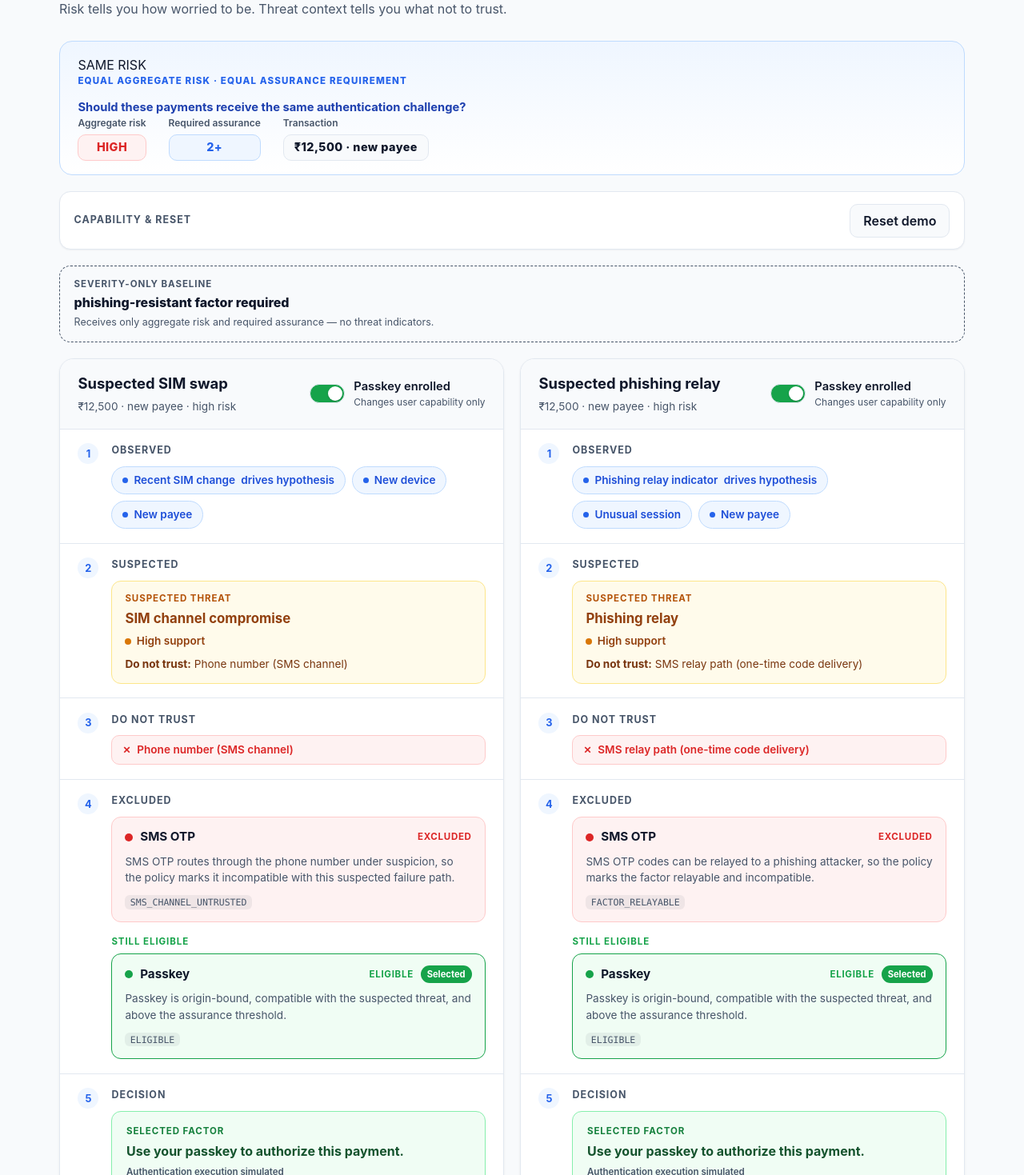
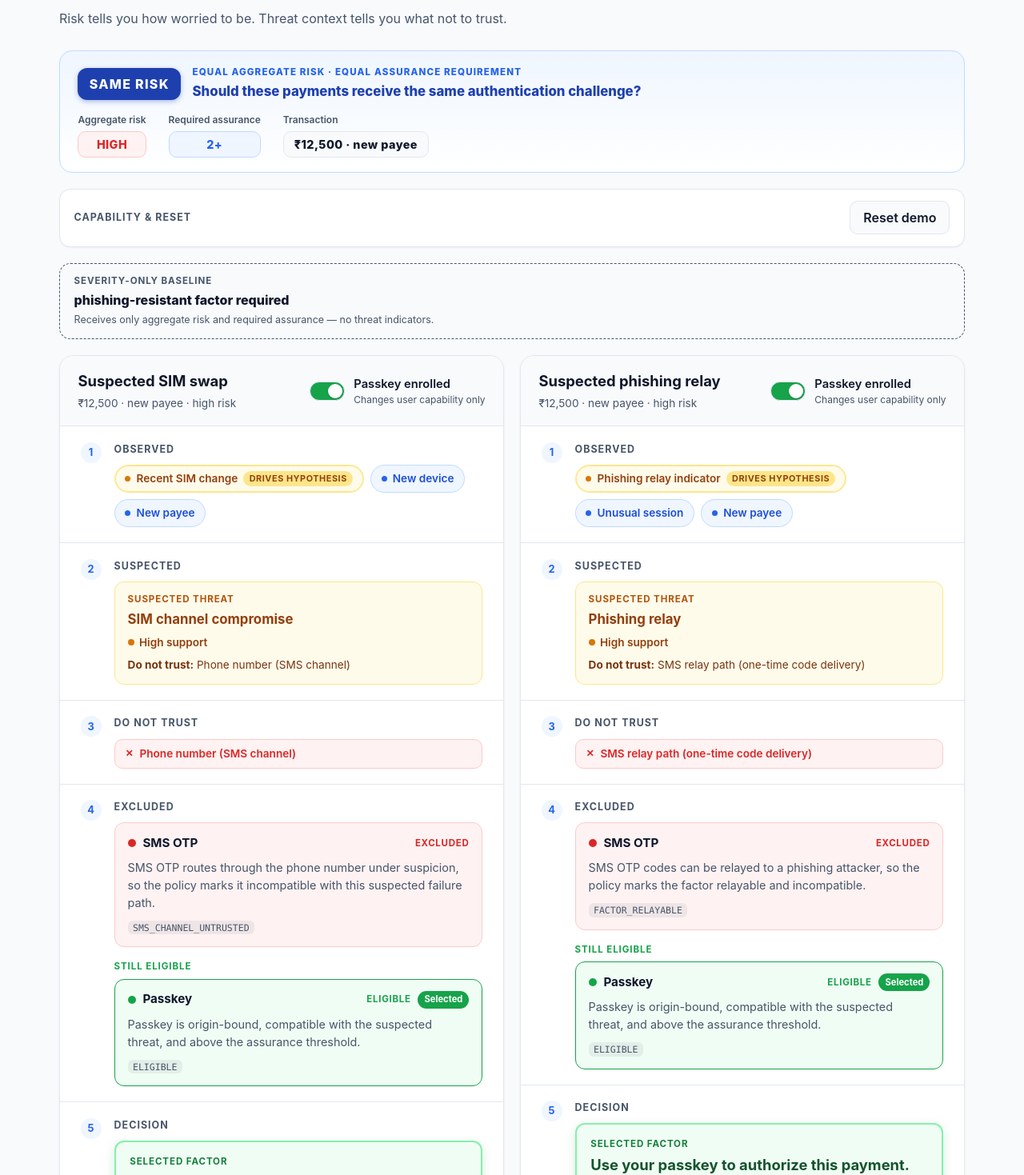
Before and after one commit to Venuvikaas/threat-aware-mfa, a React (Vite) app: page / in a window 1280 px wide. Shown: the part 101-1570 px from the top of the page at 80% size. Built offline with nearby package versions, Linux system fonts and the light colour scheme.

Commit message:
style(ui): add restrained state transitions

```diff
--- a/src/styles/app.css
+++ b/src/styles/app.css
@@ -696,3 +696,118 @@ input {
     flex-direction: column;
   }
 }
+
+/* ---------- Phase 5 polish ---------- */
+
+.shared-risk-anchor {
+  display: flex;
+  align-items: center;
+  gap: 0.9rem;
+  margin-bottom: 0.85rem;
+}
+
+.same-risk-badge {
+  flex: 0 0 auto;
+  padding: 0.5rem 0.9rem;
+  border-radius: 12px;
+  background: #1e40af;
+  color: #ffffff;
+  font-size: 1rem;
+  font-weight: 800;
+  letter-spacing: 0.08em;
+  box-shadow: 0 2px 6px rgba(30, 64, 175, 0.35);
+}
+
+.shared-risk-label {
+  margin: 0;
+  font-size: 0.72rem;
+  font-weight: 800;
+  letter-spacing: 0.1em;
+  text-transform: uppercase;
+  color: var(--evidence);
+}
+
+.shared-risk-question {
+  margin: 0.2rem 0 0;
+  font-size: 1.05rem;
+  font-weight: 800;
+  color: #1e40af;
+}
+
+/* Primary (hypothesis-driving) evidence chip */
+.evidence-chip.is-primary {
+  border-color: #fde68a;
+  background: var(--threat-bg);
+  color: #92400e;
+  box-shadow: 0 0 0 1px #fde68a inset;
+}
+
+.evidence-chip.is-primary .evidence-chip-dot {
+  background: var(--threat);
+}
+
+.evidence-primary-tag {
+  padding: 0.1rem 0.45rem;
+  border-radius: 999px;
+  background: #fde68a;
+  font-size: 0.68rem;
+  font-weight: 700;
+  text-transform: uppercase;
+  letter-spacing: 0.05em;
+}
+
+/* Outcome as the strongest result state */
+.outcome-card {
+  border-width: 2px;
+}
+
+.outcome-card-message {
+  font-size: 1.15rem;
+  line-height: 1.35;
+}
+
+.outcome-recovery {
+  box-shadow: 0 4px 14px rgba(124, 58, 237, 0.18);
+}
+
+.outcome-selected {
+  box-shadow: 0 4px 14px rgba(22, 163, 74, 0.18);
+}
+
+/* Excluded factor as the third anchor */
+.factor-excluded {
+  border-width: 1.5px;
+}
+
+/* Restrained state transitions */
+.evidence-chip,
+.threat-summary,
+.distrust-item,
+.outcome-card,
+.baseline-card,
+.scenario-panel,
+.factor-card,
+.shared-risk-badge,
+.same-risk-badge {
+  transition: border-color 180ms ease, box-shadow 180ms ease, transform 180ms ease;
+}
+
+.factor-card:hover {
+  box-shadow: 0 2px 8px rgba(15, 23, 42, 0.08);
+}
+
+/* Presentation readability */
+@media (min-width: 1200px) {
+  .app-shell {
+    padding-top: 3rem;
+  }
+  .app-title {
+    font-size: 2rem;
+  }
+  .trace-step {
+    padding: 1.2rem 1.6rem;
+  }
+  .factor-reason {
+    font-size: 0.9rem;
+  }
+}
```
